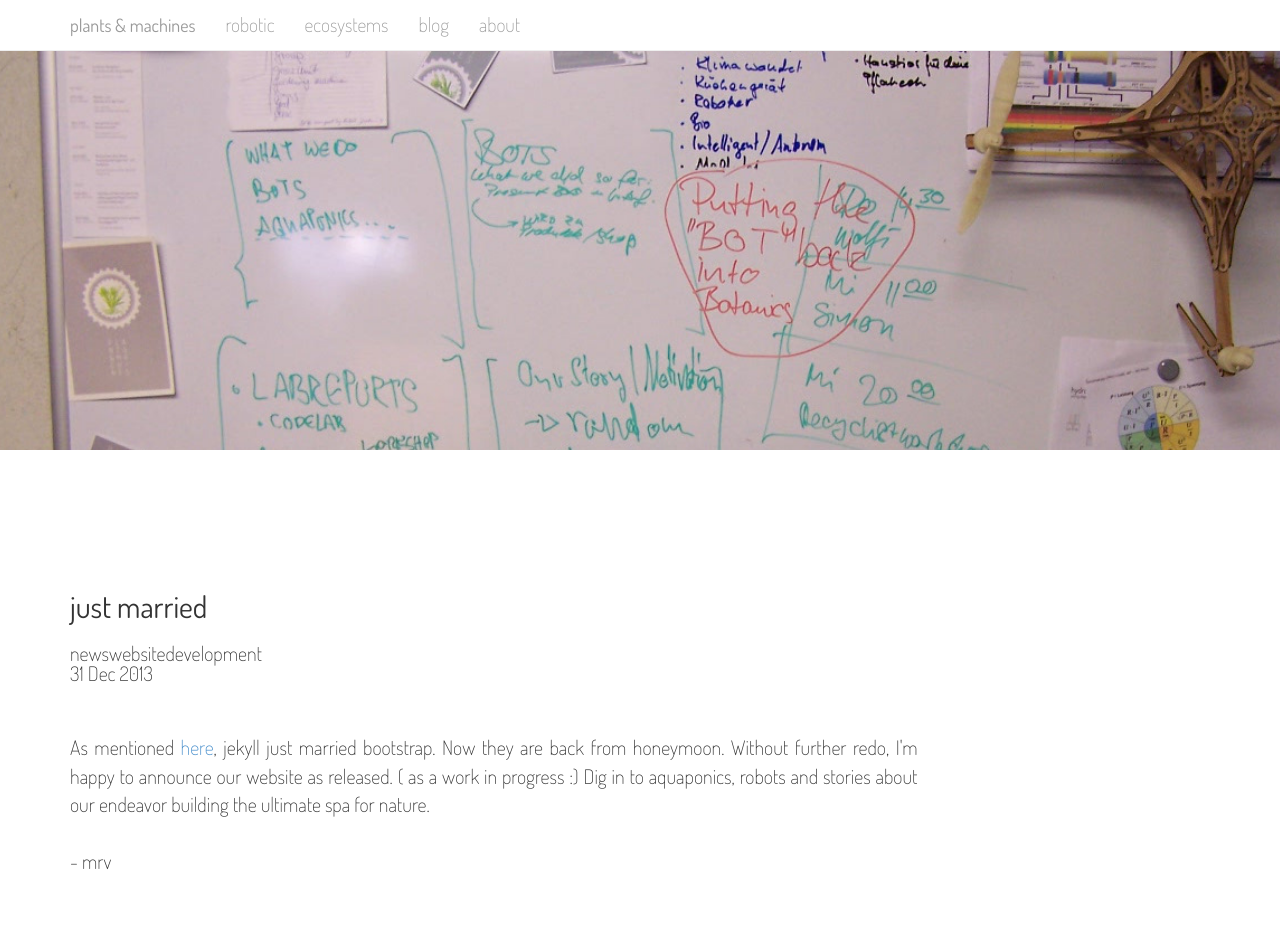
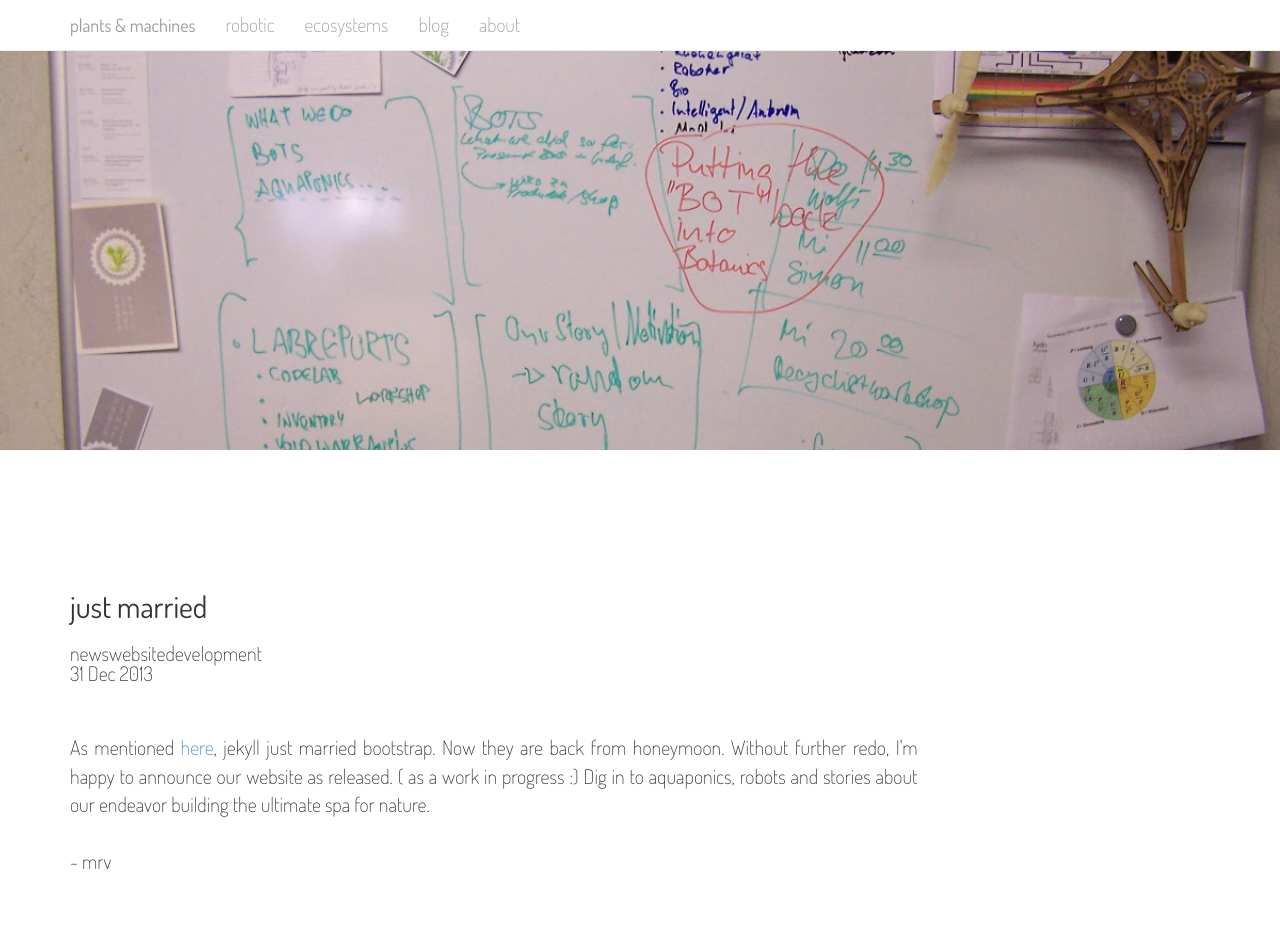
Before and after one commit to plantsandmachines/plantsandmachines.github.io, a Jekyll site: the page built from _posts/2013-12-31-just-married.markdown, in a window 1280 px wide and 1393 px high. Shown: the top 952 px of the window. Built offline with Jekyll 4.4.1, drawn with Linux system fonts in a browser that asks for light colours; nearby versions of some CDN libraries; Markdown is read by kramdown in place of the engine named in the settings; comment, search, counter and statistics services are not loaded.

Commit message:
fancy post images

```diff
--- a/_layouts/post.html
+++ b/_layouts/post.html
@@ -2,8 +2,11 @@
 layout: default
 ---
 
- <div class="jumbotron title_height postimg">
-  <img data-src="holder.js/300x200" src="{{page.teaserimage}}" alt="{{page.teaserimagealt}}"/>
+ <div class="jumbotron title_height postimg cover title_height" style="background: url('{{page.teaserimage}}') center left no-repeat;background-attachment: fixed;
+-webkit-background-size: cover;
+-moz-background-size: cover;
+-o-background-size: cover;
+background-size: cover;">
 </div>
 
 <div class="lead container margin-top">
--- a/_posts/2014-01-01-30C3-chaos-communication-congress-fieldtrip.markdown
+++ b/_posts/2014-01-01-30C3-chaos-communication-congress-fieldtrip.markdown
@@ -4,7 +4,7 @@ title: "30C3 chaos communication congress fieldtrip"
 date: 2014-01-01 16:16:16
 tags: [events, talks, fieldtrips]
 teaserimage: /images/landing-page/30c3.jpg
-teaserimagealt: this is a post image
+teaserimagealt: showing 3 of 5 guys behinf the plants and machines project
 
 ---
 
--- a/css/main.css
+++ b/css/main.css
@@ -4,7 +4,15 @@
 	padding-top: 7rem;
 	overflow: visible;
 }
-
+.cover {
+	position: relative;
+	overflow: hidden;
+	background-attachment: fixed;
+	-webkit-background-size: cover;
+	-moz-background-size: cover;
+	-o-background-size: cover;
+	background-size: cover;
+}
 
 /***
 
```
